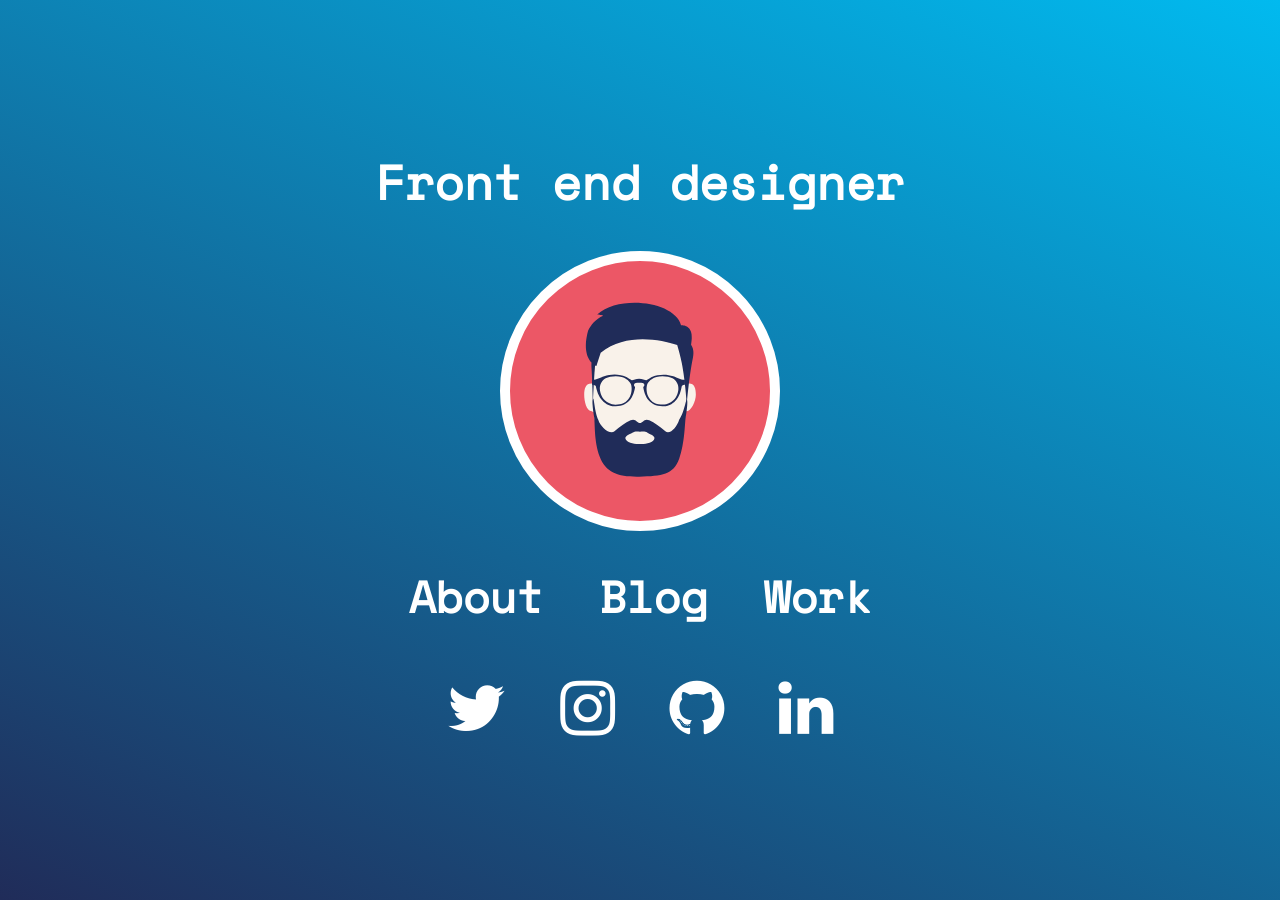
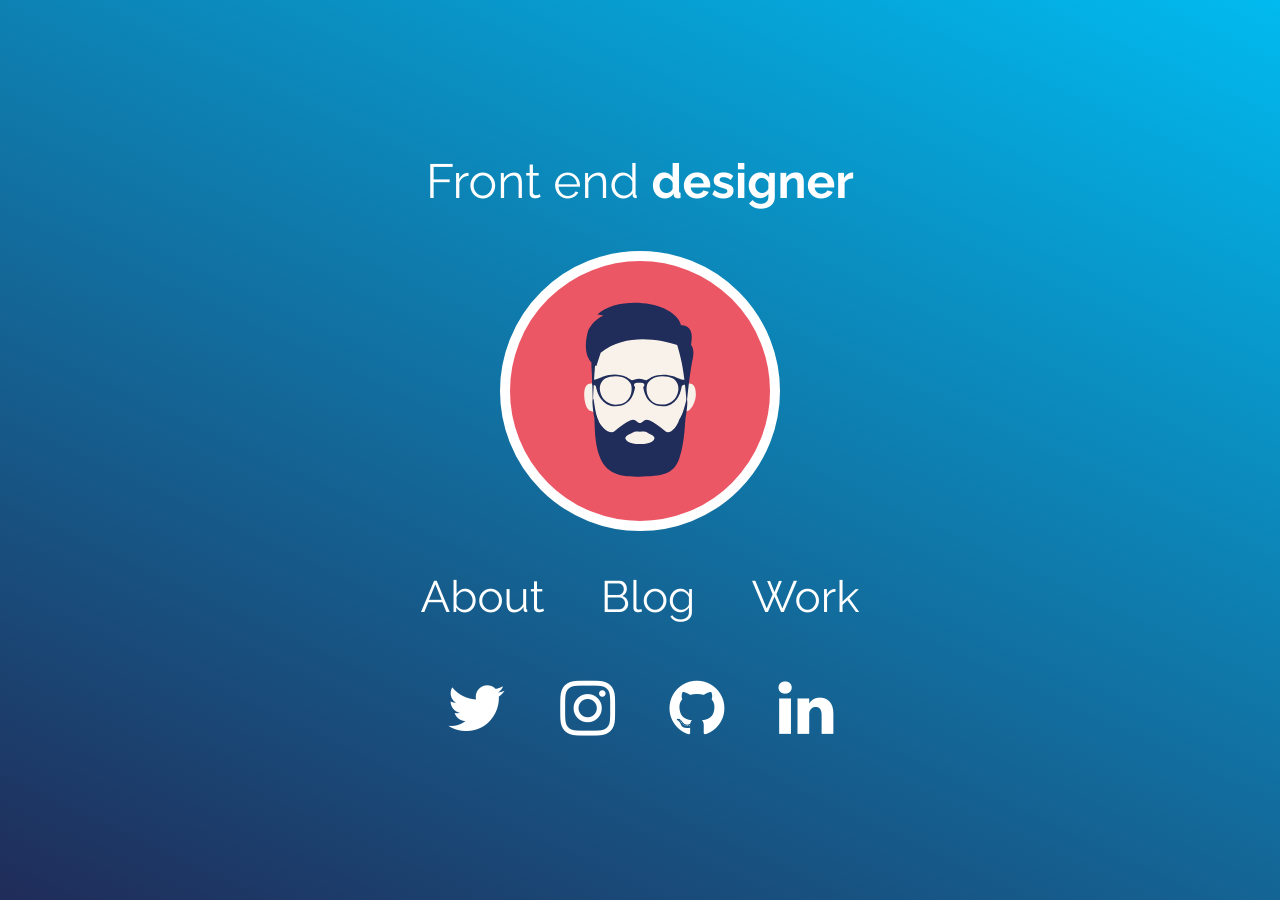
Before and after one commit to renopeno/renopeno.github.io, a Jekyll site: the page built from index.html, in a window 1280 px wide. Built offline with Jekyll 4.4.1, drawn with Linux system fonts in a browser that asks for light colours; nearby versions of some CDN libraries.

Commit message:
removed mono font from landing

```diff
--- a/_includes/head.html
+++ b/_includes/head.html
@@ -20,8 +20,6 @@
 	<!-- Fonts -->
 	<link href="https://fonts.googleapis.com/css?family=Raleway:400,400i,700,800,900&amp;subset=latin-ext" rel="stylesheet">
 
-	<link href="https://fonts.googleapis.com/css?family=Space+Mono" rel="stylesheet">
-
 	<!-- Font Awesome -->
 	<link rel="stylesheet" type="text/css" href="https://cdnjs.cloudflare.com/ajax/libs/font-awesome/4.6.3/css/font-awesome.min.css">
 
--- a/_sass/_landing.scss
+++ b/_sass/_landing.scss
@@ -27,8 +27,8 @@ html {
 	margin: 0 auto;
 }
 .l-title {
-	font-family: $mono;
-	font-weight: 600;
+	font-family: $sans;
+	font-weight: 400;
 	color: #fff;
 	margin-top: $margin-s;
 	margin-bottom: $margin-s;
@@ -52,9 +52,9 @@ html {
 					transition: all .1s;
 					padding: 0 25px;
 					border: 1px solid transparent;
-					font-family: $mono;
+					font-family: $sans;
 					font-size: $textSize-xxl;
-					font-weight: 600;
+					font-weight: 400;
 					color: $white;
 					&:hover {
 						color: $red;
--- a/_sass/_variables.scss
+++ b/_sass/_variables.scss
@@ -66,9 +66,7 @@ $textSize: 1rem;
 
 // Font Families
 
-$mono: "Space Mono", monospace;
 $sans: 'Raleway', Helvetica, Arial, sans-serif;
-
 
 
 
--- a/index.html
+++ b/index.html
@@ -1,7 +1,7 @@
 ---
 layout: landing
 ---
-  <h1 class="l-title">Front end designer</h1>
+  <h1 class="l-title">Front end <strong>designer</strong></h1>
 
 
 <div class="my-img"></div>
```
